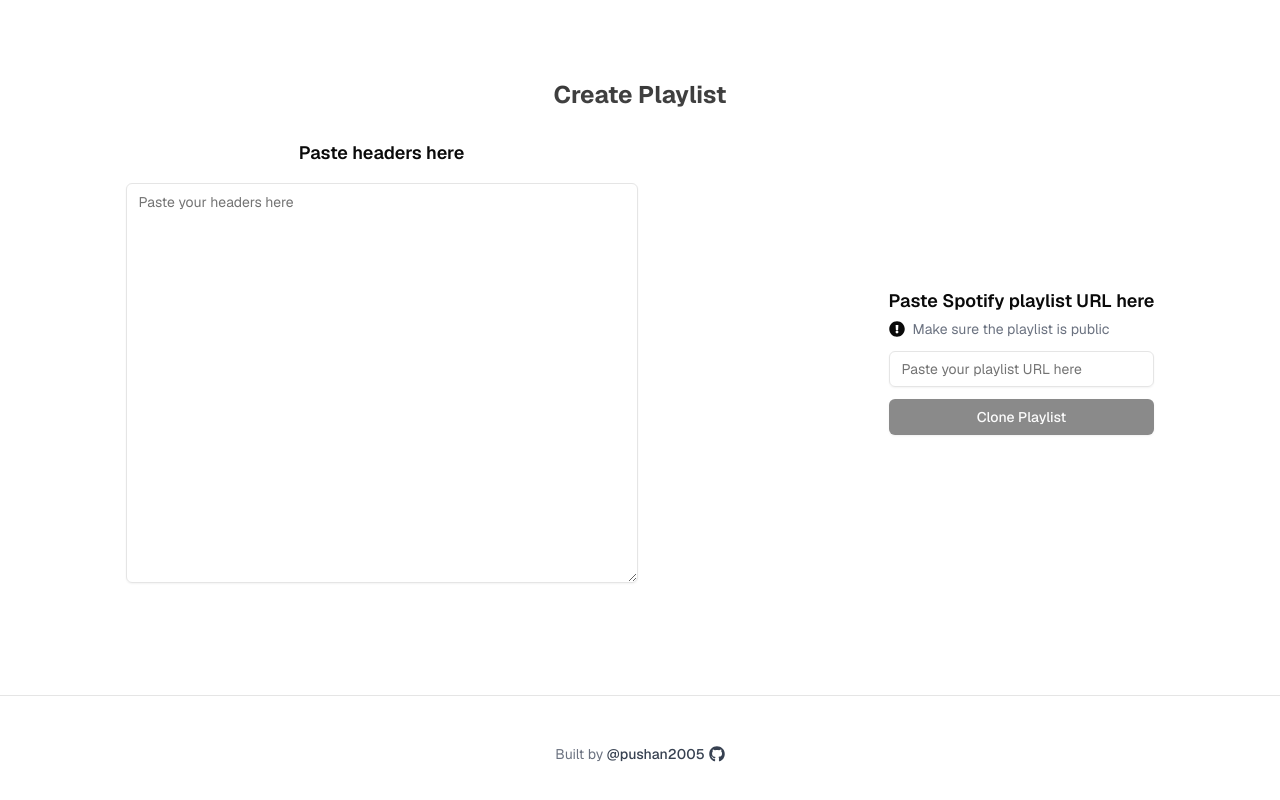
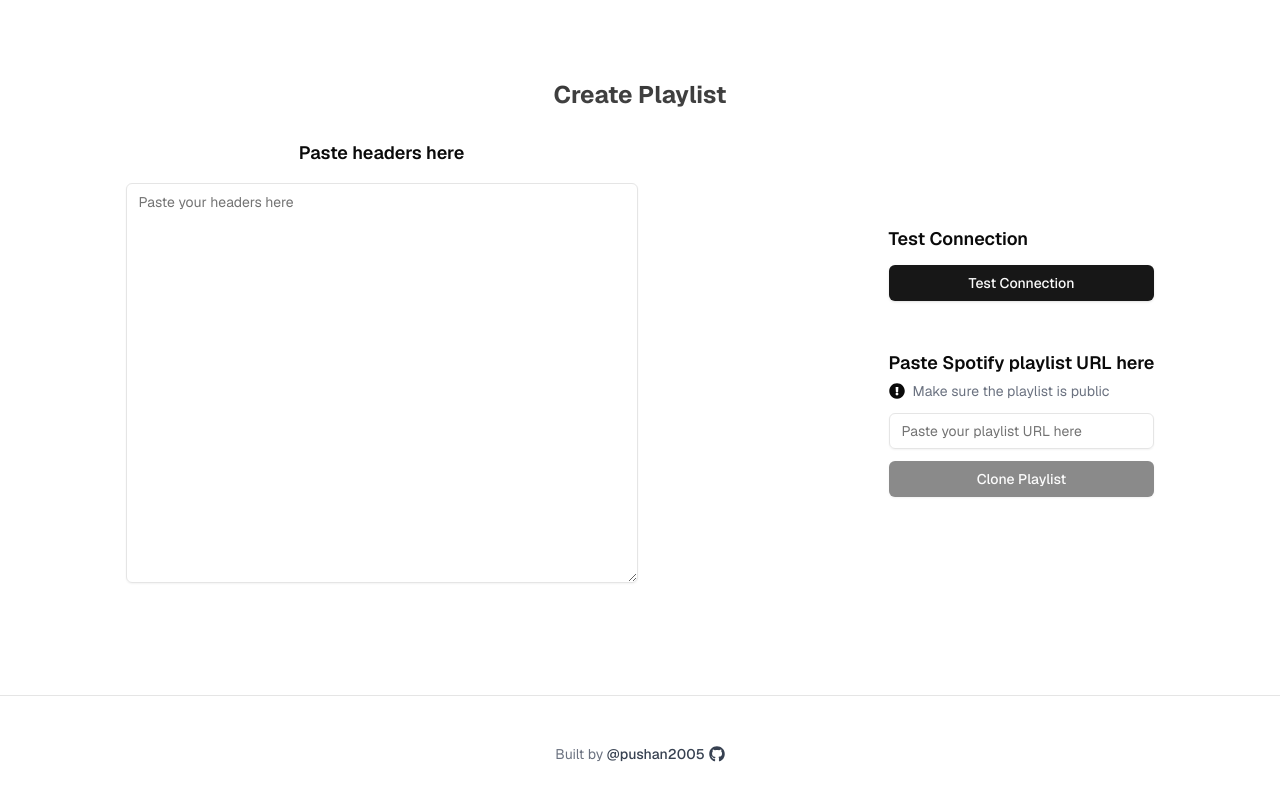
Before and after one commit to Yanni-X/SpotTransfer, a React (Vite) app in the folder frontend/: page /create-playlist in a window 1280 px wide. Shown: the part 875-1675 px from the top of the page. Built offline with nearby package versions, Linux system fonts and the light colour scheme.

Commit message:
Enhance CORS configuration to allow GET method and add connection test feature in playlist input fields

```diff
--- a/frontend/src/components/create-playlist/input-fields.tsx
+++ b/frontend/src/components/create-playlist/input-fields.tsx
@@ -7,6 +7,8 @@ import { useState } from "react";
 
 export default function InputFields() {
     const [authHeaders, setAuthHeaders] = useState("");
+
+    const [setserverOnline, setSetserverOnline] = useState(false);
 
     const { playlistUrl, setPlaylistUrl } = usePlaylist();
     const [isValidUrl, setIsValidUrl] = useState(true);
@@ -61,6 +63,50 @@ export default function InputFields() {
                         className="w-[40vw] h-[50vh]"
                     />
                 </div>
+
+                <div className="flex flex-col gap-12 items-start justify-center">
+                    <div className="flex flex-col w-full gap-3 items-center justify-center">
+                        <div className="space-y-1 w-full">
+                            <h1 className="text-lg font-semibold w-full">
+                                Test Connection
+                            </h1>
+                            {setserverOnline && (
+                                <p className="text-green-500 text-sm">
+                                    Connection Successful
+                                </p>
+                            )}
+                        </div>
+                        <Button
+                            className="w-full"
+                            onClick={async () => {
+                                try {
+                                    const res = await fetch(
+                                        `${import.meta.env.VITE_API_URL}/`,
+                                        {
+                                            method: "GET",
+                                            headers: {
+                                                "Content-Type":
+                                                    "application/json",
+                                            },
+                                        }
+                                    );
+                                    const data = await res.json();
+                                    if (res.ok) {
+                                        setSetserverOnline(true);
+                                        console.log(data);
+                                    }
+                                } catch (error) {
+                                    alert(
+                                        "Connection error. Please try again: " +
+                                            error
+                                    );
+                                }
+                            }}
+                        >
+                            Test Connection
+                        </Button>
+                    </div>
+
                     <div className="flex flex-col gap-3 items-start justify-center">
                         <div className="space-y-1">
                             <h1 className="text-lg font-semibold">
@@ -100,6 +146,7 @@ export default function InputFields() {
                         </Button>
                     </div>
                 </div>
+            </div>
         </>
     );
 }
```
Also changed, not shown: 1 other file (tests, documents, lock files or other folders). Lines whose indentation alone changed are shown as unchanged.
